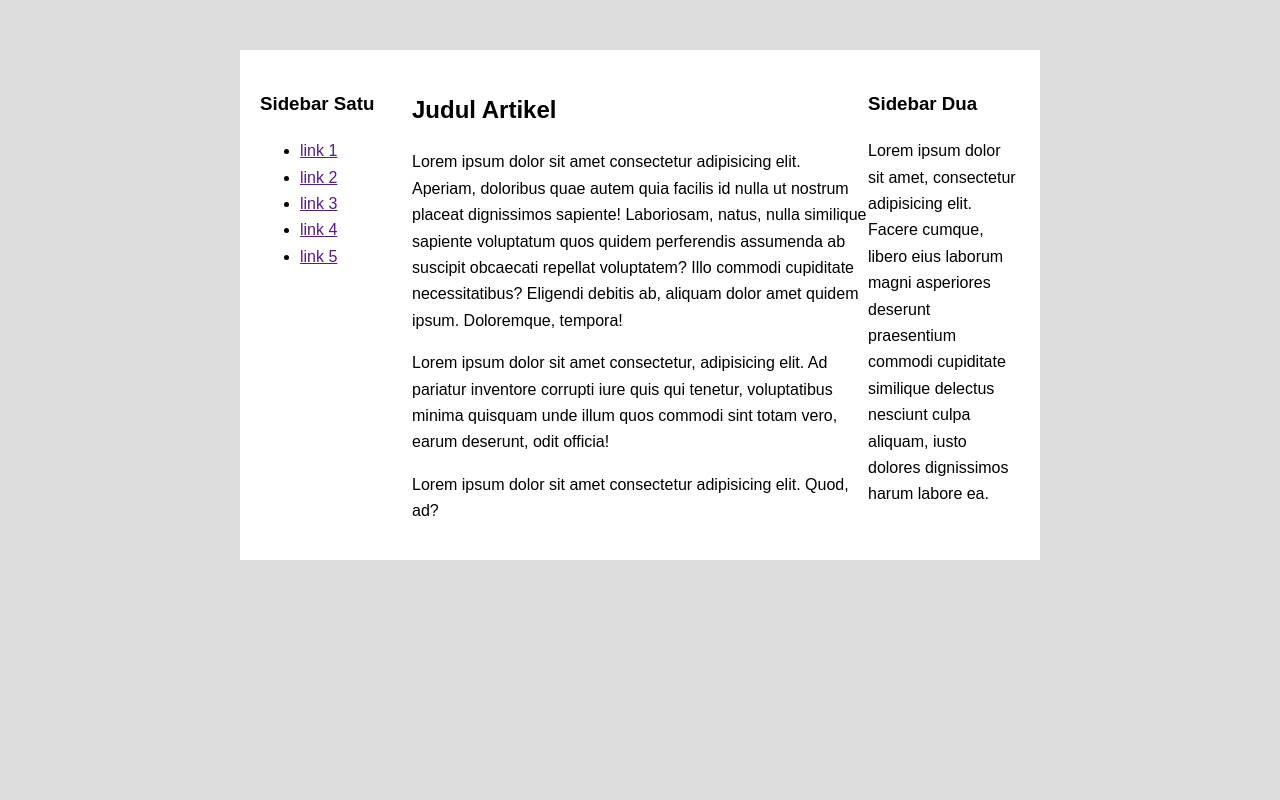
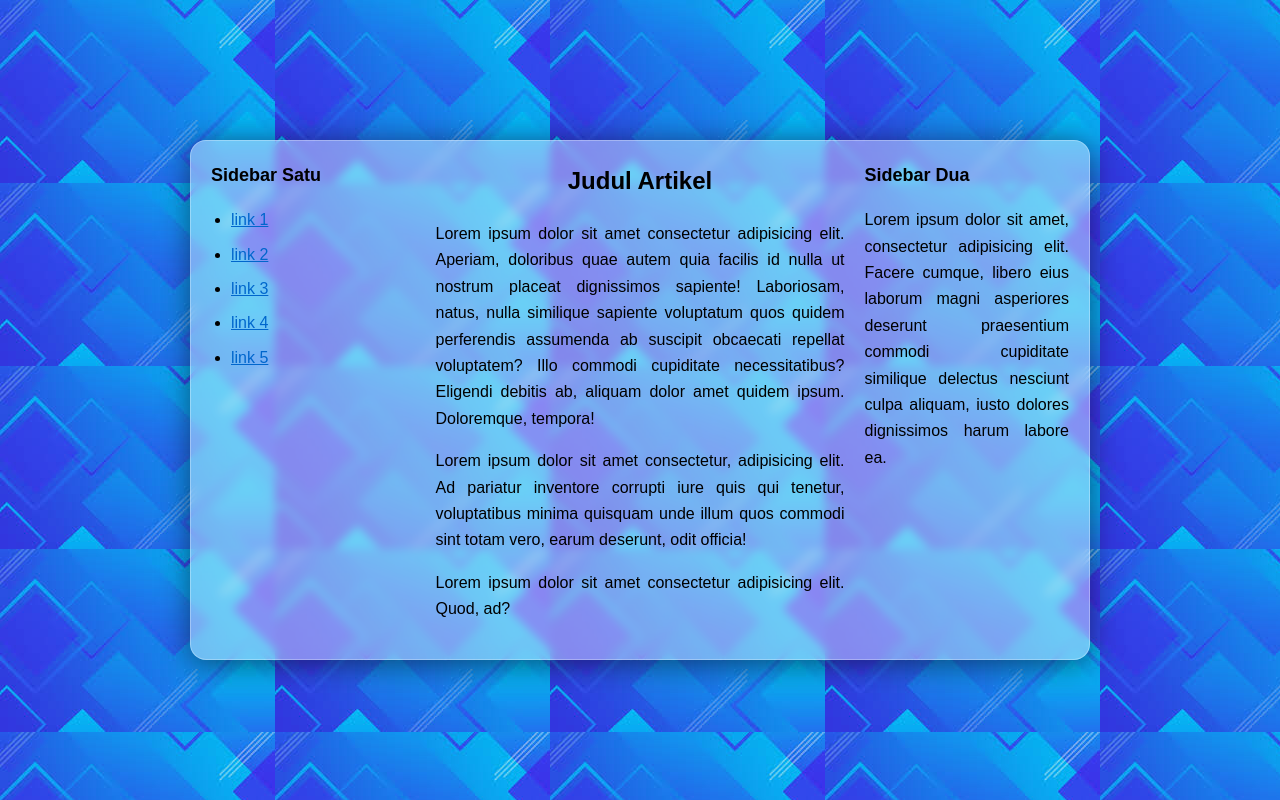
Before and after one commit to MohammadFebriansyah/pemrograman_web_main, a PHP site: page /flexbox.html in a window 1280 px wide. Run offline with PHP 8.4, Linux system fonts and the light colour scheme.

Commit message:
tugas js 2 nomor 2

```diff
--- a/style1.css
+++ b/style1.css
@@ -5,27 +5,94 @@ html, body{
 
 body{
     font-family: Arial, Helvetica, sans-serif;
-    background-color: #ddd;
     line-height: 1.65;
-    padding-bottom: 100px;
+    background: url('img/bg.jpeg');
+    display: flex;
+    justify-content: center;
+    align-items: center;
+    min-height: 100vh;
+    margin: 0;
+    padding: 20px;
+    box-sizing: border-box;
 }
+
 .container-satu{
-    width: 800px;
-    margin: 50px auto;
+    width: 900px;
+    max-width: 100%;
     background-color: #fff;
     padding: 20px;
     box-sizing: border-box;
     display: flex;
+    flex-direction: row;
+    gap: 20px;
+
+    background: rgba(255, 255, 255, 0.40);
+    border-radius: 16px;
+    box-shadow: 0 4px 30px rgba(0, 0, 0, 0.50);
+    backdrop-filter: blur(5px);
+    -webkit-backdrop-filter: blur(5px);
+    border: 1px solid rgba(255, 255, 255, 0.3);
 }
+
 .sidebar-satu{
     flex: 1;
     order: 1;
 }
+
 .kolom-utama{
-    flex: 3;
+    flex: 2;
     order: 2;
+    text-align: justify;
 }
+
 .sidebar-dua{
     flex: 1;
     order: 3;
+    text-align: justify;
 }
+
+.sidebar-satu h3, .sidebar-dua h3 {
+    margin-top: 0;
+    font-size: 18px;
+    margin-bottom: 15px;
+}
+
+.sidebar-satu ul {
+    list-style: disc;
+    padding-left: 20px;
+}
+
+.sidebar-satu li {
+    margin-bottom: 8px;
+}
+
+.sidebar-satu a {
+    color: #0066cc;
+    text-decoration: underline;
+}
+
+.kolom-utama h2 {
+    margin-top: 0;
+    text-align: center;
+    font-size: 24px;
+    margin-bottom: 20px;
+}
+
+@media (max-width: 768px) {
+    .container-satu {
+        flex-direction: column;
+        width: 100%;
+    }
+
+    .sidebar-satu {
+        order: 1;
+    }
+
+    .kolom-utama {
+        order: 2;
+    }
+
+    .sidebar-dua {
+        order: 3;
+    }
+}
```
Also changed, not shown: img/bg.jpeg (added).
